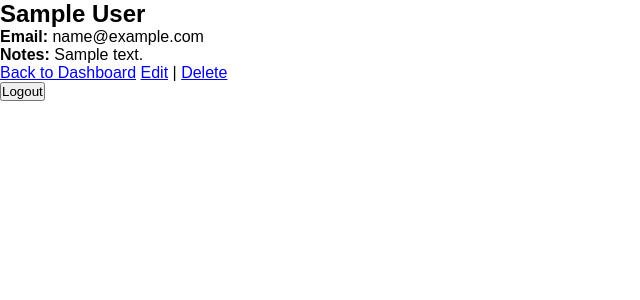
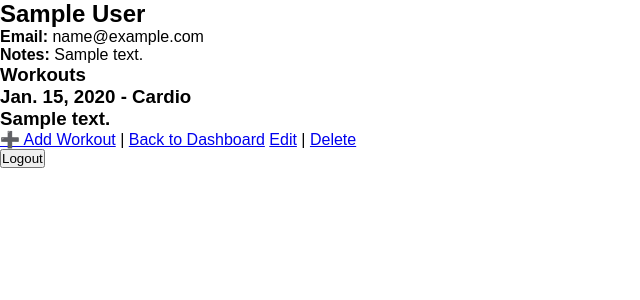
Before and after one commit to LukeGearty/TrainerTools, a Django app: page /client/1 in a window 1280 px wide. Shown: the part 55-355 px from the top of the page, without its empty margins (0-640 px from the left). Run offline with Django 5.2, Linux system fonts and the light colour scheme; a user stored in the database is signed in; tables that the repository leaves empty hold one stand-in row (values such as "Sample post").

Commit message:
added ability to add workouts

```diff
--- a/trainertools/core/models.py
+++ b/trainertools/core/models.py
@@ -14,3 +14,21 @@ class Client(models.Model):
 
     def __str__(self):
         return f"{self.first_name} {self.last_name}"
+
+
+class Workout(models.Model):
+    WORKOUT_TYPES = [
+        ("cardio", "Cardio"),
+        ("strength", "Strength Training"),
+        ("flexibility", "Flexibility"),
+        ("mobility", "Mobility"),
+        ("other", "Other"),
+    ]
+
+    client = models.ForeignKey(Client, on_delete=models.CASCADE, related_name="workouts")
+    date = models.DateField()
+    workout_type = models.CharField(max_length=20, choices=WORKOUT_TYPES)
+    description = models.TextField()
+
+    def __str__(self):
+        return f"{self.client.name} - {self.get_workout_type_display()} on {self.date}"
--- a/trainertools/core/templates/core/client_detail.html
+++ b/trainertools/core/templates/core/client_detail.html
@@ -7,7 +7,21 @@
     <p><strong>Email: </strong> {{ client.email }}</p>
     <p><strong>Notes: </strong> {{ client.notes }}</p>
 
+    <h3>Workouts
+        {% if client.workouts.all %}
+            <ul>
+                {% for workout in client.workouts.all %}
+                    <li>
+                        <strong>{{ workout.date }}</strong> - {{ workout.get_workout_type_display }} <br> {{ workout.description }}
+                    </li>
+                {% endfor %}
+            </ul>
+        {% else %}
+            <p>No Workouts yet.</p>
+        {% endif %}
+    </h3>
 
+    <a href="{% url 'add_workout' client.pk %}">➕ Add Workout</a> |
     <a href="{% url 'dashboard' %}">Back to Dashboard</a>
     <a href="{% url 'edit_client' client.pk %}">Edit</a> |
     <a href="{% url 'delete_client' client.pk %}">Delete</a>
--- a/trainertools/core/urls.py
+++ b/trainertools/core/urls.py
@@ -11,5 +11,6 @@ urlpatterns = [
     path("add-client/", views.add_client, name="add_client"),
     path("client/<int:pk>", views.client_detail, name="client_detail"),
     path("client/<int:pk>/edit/", views.edit_client, name="edit_client"),
-    path("client/<int:pk>/delete/", views.delete_client, name="delete_client")
+    path("client/<int:pk>/delete/", views.delete_client, name="delete_client"),
+    path("client/<int:pk>/add_workout", views.add_workout, name="add_workout"),
 ]
--- a/trainertools/core/views.py
+++ b/trainertools/core/views.py
@@ -4,7 +4,7 @@ from .models import Client
 from django.contrib.auth.forms import UserCreationForm
 from django.views import generic
 from django.urls import reverse_lazy
-from .forms import ClientForm
+from .forms import ClientForm, WorkoutForm
 
 
 @login_required
@@ -50,6 +50,21 @@ def delete_client(request, pk):
         return redirect("dashboard")
     return render(request, "core/delete_client.html", {"client": client})
 
+
+@login_required
+def add_workout(request, pk):
+    client = get_object_or_404(Client, pk=pk, trainer=request.user)
+    if request.method == "POST":
+        form = WorkoutForm(request.POST)
+        if form.is_valid():
+            workout = form.save(commit=False)
+            workout.client = client
+            workout.save()
+            return redirect("client_detail", pk=client.pk)
+    else:
+        form = WorkoutForm()
+    return render(request, "core/add_workouts.html", {"form": form, "client": client})
+
 class RegisterView(generic.CreateView):
     form_class = UserCreationForm
     template_name = "core/register.html"
```
Also changed, not shown: trainertools/core/forms.py (+11 -1 lines), trainertools/core/templates/core/add_workouts.html (added, +13 -0 lines), trainertools/core/migrations/0002_workout.py (added), 1 other file.
